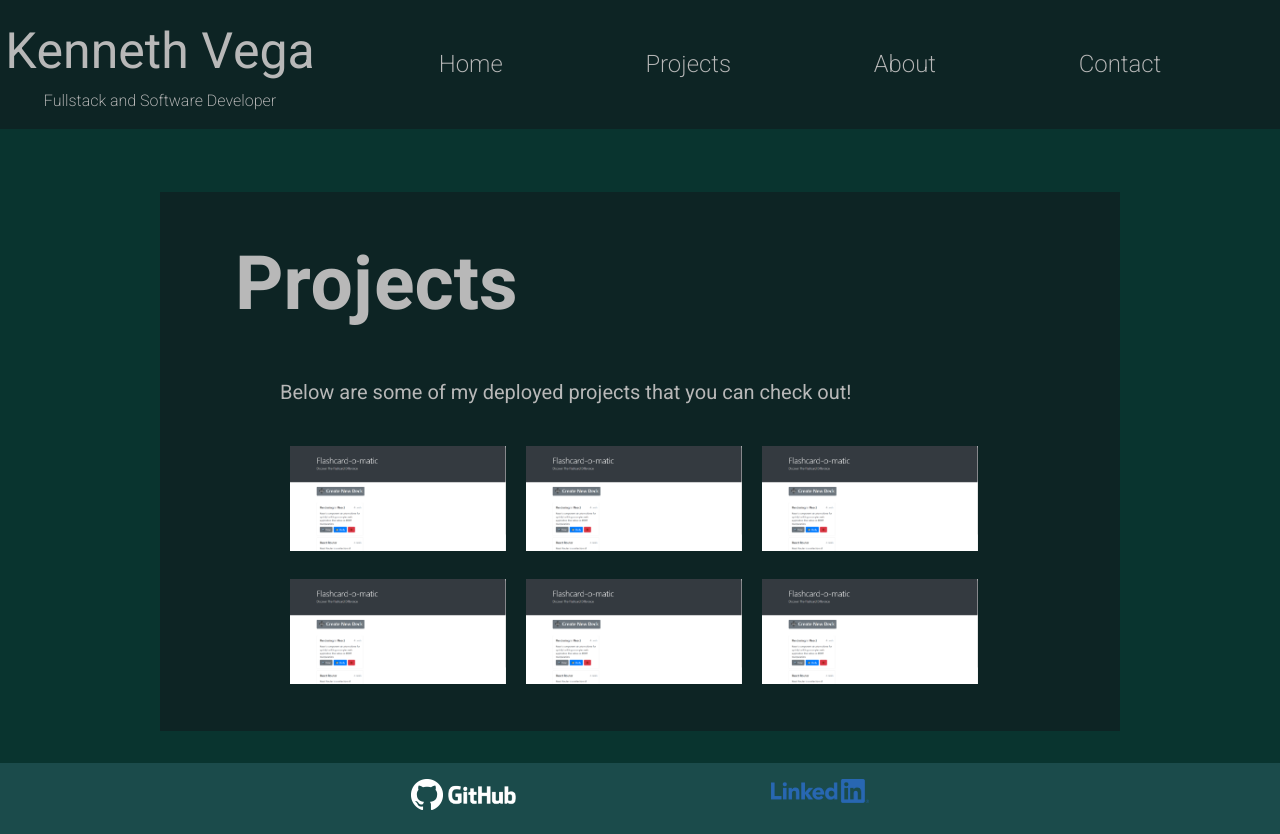
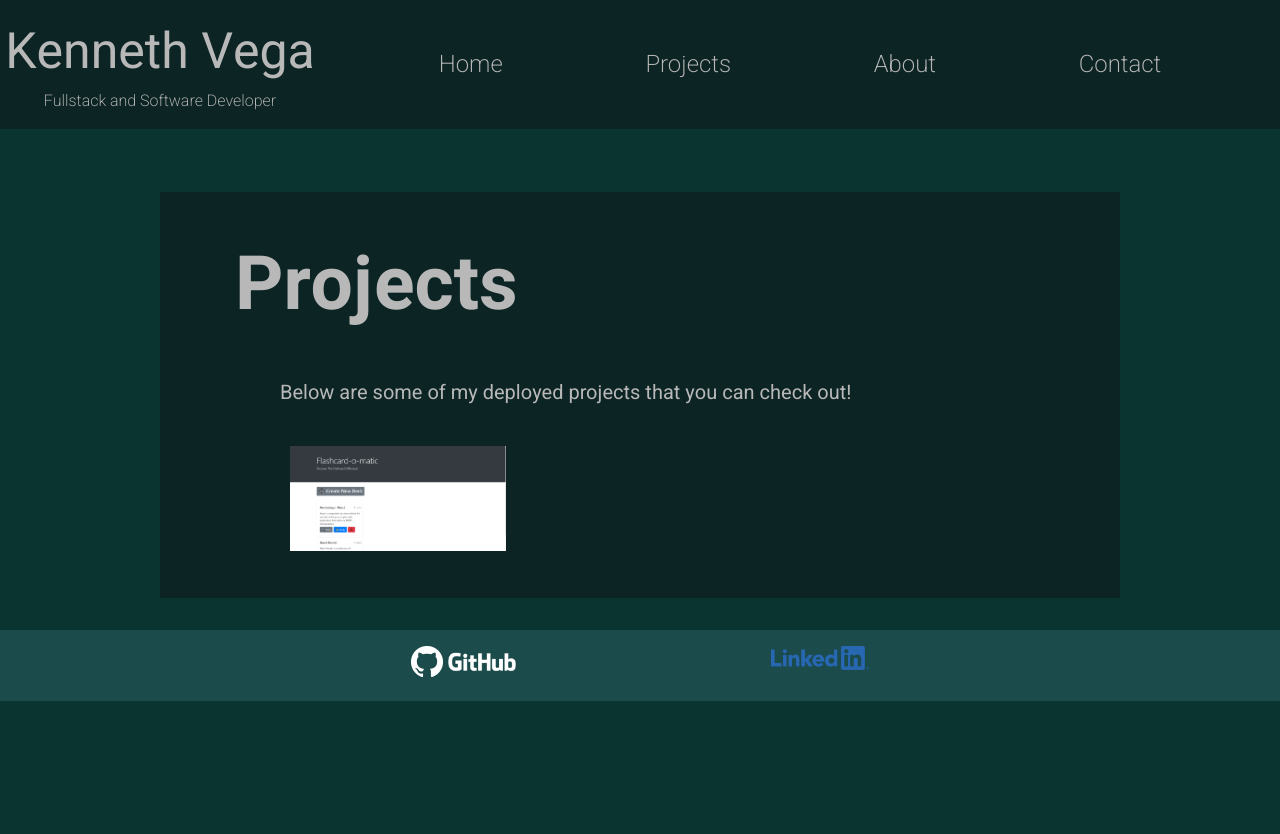
Before and after one commit to mattvega301/portfolio-website-kenneth-vega, a plain HTML site: page html/projects.html in a window 1280 px wide. After the commit the page ends 800 px from the top, so only its background shows below. Drawn offline with Linux system fonts and the light colour scheme.

```diff
--- a/html/projects.html
+++ b/html/projects.html
@@ -28,11 +28,6 @@
                     <br>
                     <div class="flex-row project-imgs">
                         <a href=""><img src="/img/flashcard-o-matic.png" alt=""></a>
-                        <a href=""><img src="/img/flashcard-o-matic.png" alt=""></a>
-                        <a href=""><img src="/img/flashcard-o-matic.png" alt=""></a>
-                        <a href=""><img src="/img/flashcard-o-matic.png" alt=""></a>
-                        <a href=""><img src="/img/flashcard-o-matic.png" alt=""></a>
-                        <a href=""><img src="/img/flashcard-o-matic.png" alt=""></a>
                     </div>
                     <br>
                 </div>
```
Also changed, not shown: img/moviegeekapp.png (added).
